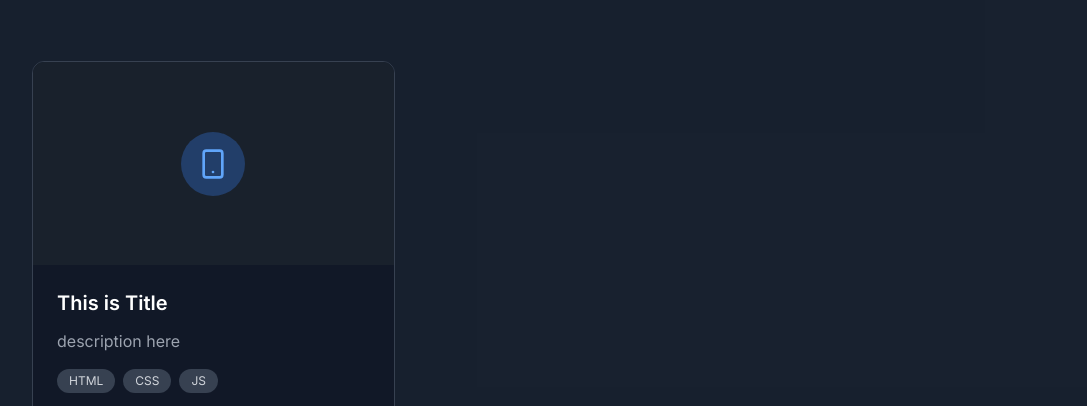
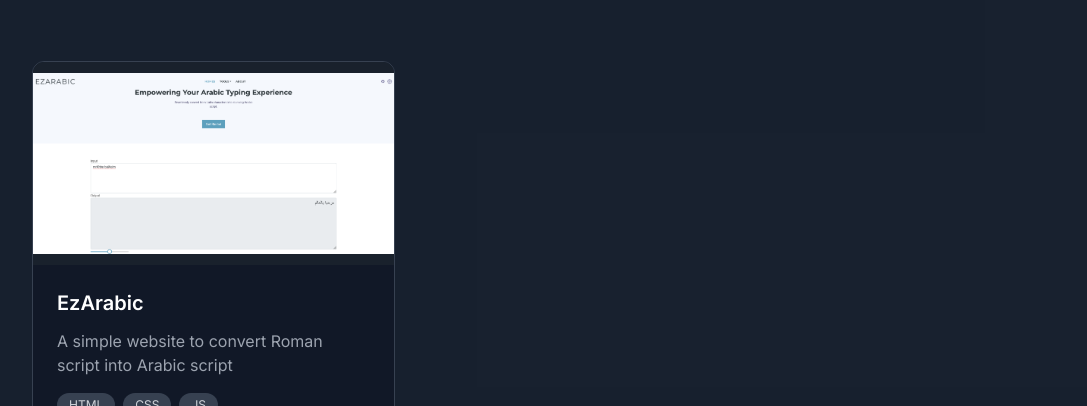
Before and after one commit to User-425/MyWeb, a plain HTML site: page index.html in a window 1280 px wide. Shown: the part 2154-2560 px from the top of the page, without its empty margins (32-1119 px from the left). Drawn offline with nearby package versions, Linux system fonts and the light colour scheme.

Commit message:
add: include EzArabic

```diff
--- a/index.html
+++ b/index.html
@@ -272,26 +272,24 @@
                                 class="absolute inset-0 bg-black/20 group-hover:bg-black/10 transition-all duration-300">
                             </div>
                             <div class="absolute inset-0 flex items-center justify-center">
-                                <div class="w-16 h-16 bg-blue-500/30 rounded-full flex items-center justify-center">
-                                    <i data-lucide="smartphone" class="w-8 h-8 text-blue-400"></i>
-                                </div>
+                                    <img src="img/EzArabic.png" alt="">
                             </div>
                         </div>
                         <div class="p-6">
-                            <h3 class="text-xl font-semibold mb-3">This is Title</h3>
-                            <p class="text-gray-400 mb-4">description here</p>
+                            <h3 class="text-xl font-semibold mb-3">EzArabic</h3>
+                            <p class="text-gray-400 mb-4">A simple website to convert Roman script into Arabic script</p>
                             <div class="flex flex-wrap gap-2 mb-4">
                                 <span class="px-3 py-1 text-xs bg-gray-700 text-gray-300 rounded-full">HTML</span>
                                 <span class="px-3 py-1 text-xs bg-gray-700 text-gray-300 rounded-full">CSS</span>
                                 <span class="px-3 py-1 text-xs bg-gray-700 text-gray-300 rounded-full">JS</span>
                             </div>
                             <div class="flex space-x-4">
-                                <a href="#"
+                                <a href="https://user-425.github.io/EzArabic/" target="_blank"
                                     class="flex items-center text-blue-400 hover:text-blue-300 transition-colors duration-300">
                                     <i data-lucide="external-link" class="w-4 h-4 mr-2"></i>
                                     Demo
                                 </a>
-                                <a href="#"
+                                <a href="https://github.com/User-425/EzArabic" target="_blank"
                                     class="flex items-center text-gray-400 hover:text-gray-300 transition-colors duration-300">
                                     <i data-lucide="github" class="w-4 h-4 mr-2"></i>
                                     Code
```
Also changed, not shown: img/EzArabic.png (added).
